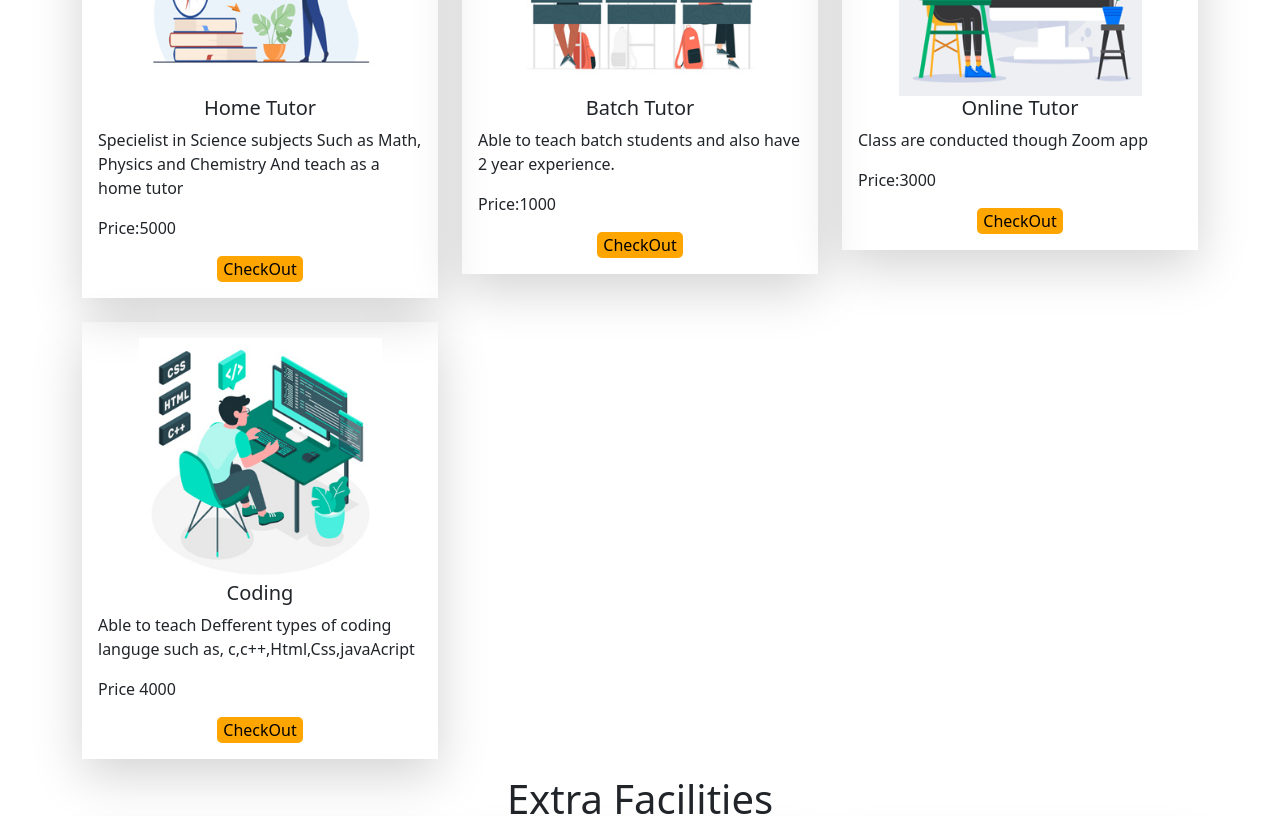
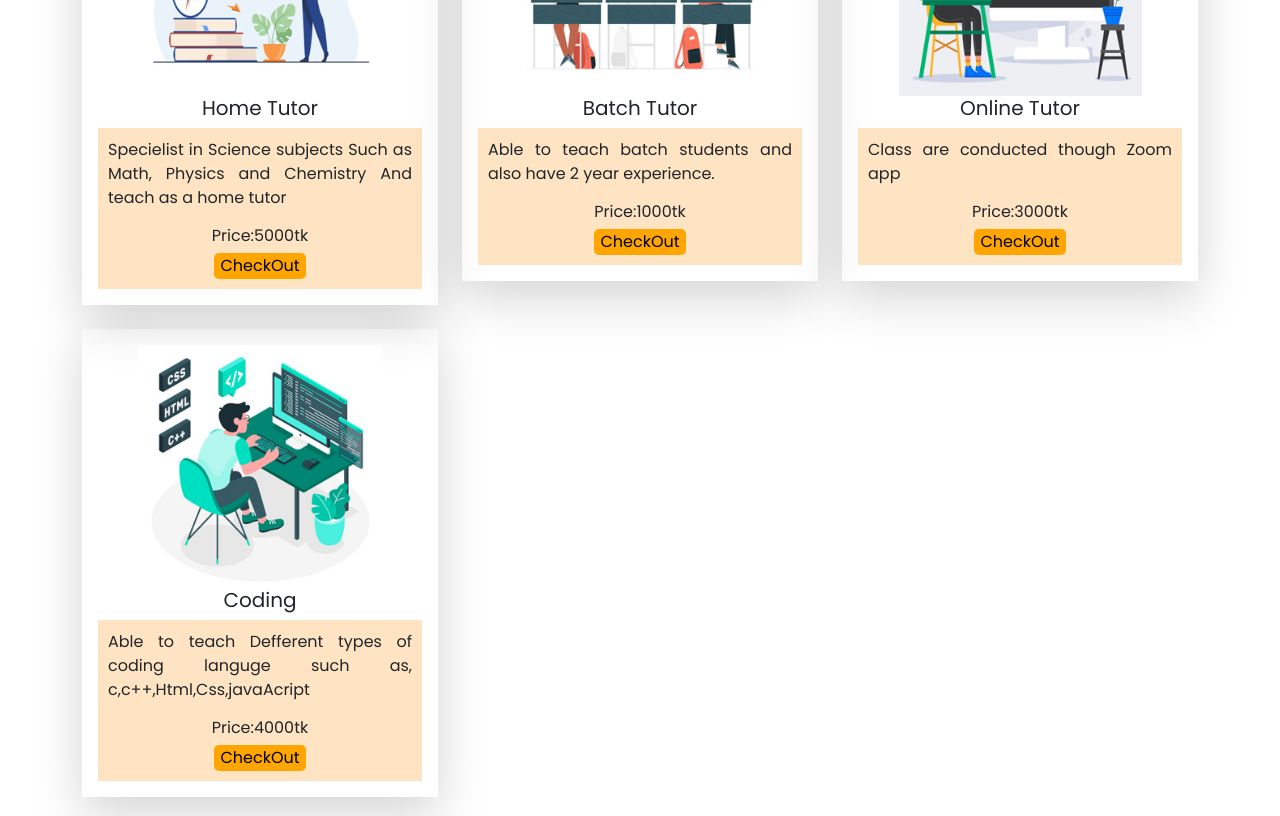
Before and after one commit to Mahmudulislamasif/Tutot-guide, a React (Create React App) app: page / in a window 1280 px wide. Shown: the part 1120-1936 px from the top of the page. Built offline with nearby package versions, Linux system fonts and the light colour scheme; no server answers.

Commit message:
add some home page design

```diff
--- a/public/tutor.json
+++ b/public/tutor.json
@@ -2,28 +2,28 @@
     {
         "id":1,
         "name":"Home Tutor",
-        "price":"Price:5000",
+        "price":5000,
         "description":"Specielist in Science subjects Such as Math, Physics and Chemistry And teach as a home tutor",
         "image":"./ServiceImage/Home_Tutor.jpg"
     },
     {
         "id":2,
         "name":"Batch Tutor",
-        "price":"Price:1000",
+        "price":1000,
         "description":"Able to teach batch students and also have 2 year experience.",
         "image":"./ServiceImage/Batch-Tutor.jpg"
     },
     {
         "id":3,
         "name":"Online Tutor",
-        "price":"Price:3000",
+        "price":3000,
         "description":"Class are conducted though Zoom app",
         "image":"./ServiceImage/online-tutor.jpg"
     },
     {
         "id":4,
         "name":"Coding",
-        "price":"Price 4000",
+        "price":4000,
         "description":"Able to teach Defferent types of coding languge such as, c,c++,Html,Css,javaAcript",
         "image":"./ServiceImage/coding.jpg"
     }
--- a/src/App.css
+++ b/src/App.css
@@ -1,7 +1,10 @@
+@import url('https://fonts.googleapis.com/css2?family=Poppins&family=Roboto&display=swap');
+
 
 
 .App {
   text-align: center;
+  font-family: 'Poppins', sans-serif;
 }
 
 .App-logo {
--- a/src/Pages/Home/Service/Service.css
+++ b/src/Pages/Home/Service/Service.css
@@ -1,8 +1,14 @@
-
+.details-class
+{
+    background-color: bisque;
+    padding: 10px;
+}
 .description-class
 {
     text-align: left;
+    text-align: justify;
 }
+
 .check-button
 {
     background-color: orange;
--- a/src/Pages/Home/Service/Service.js
+++ b/src/Pages/Home/Service/Service.js
@@ -10,9 +10,12 @@ const Service = (props) => {
             <div className='shadow-lg p-3'>
               <img className='w-75' src={image} alt=''/>
               <h5>{name}</h5>
+              <div className='details-class'>
               <p className='description-class'>{description}</p>
-              <p className='description-class'>{price}</p>
+              <h6 className='mb-2'>Price:{price}tk</h6>
               <button className='check-button'><Link className='link-class-check'  to='/checkout'>CheckOut</Link></button>
+              </div>
+
             </div>
         </div>
     );
```
